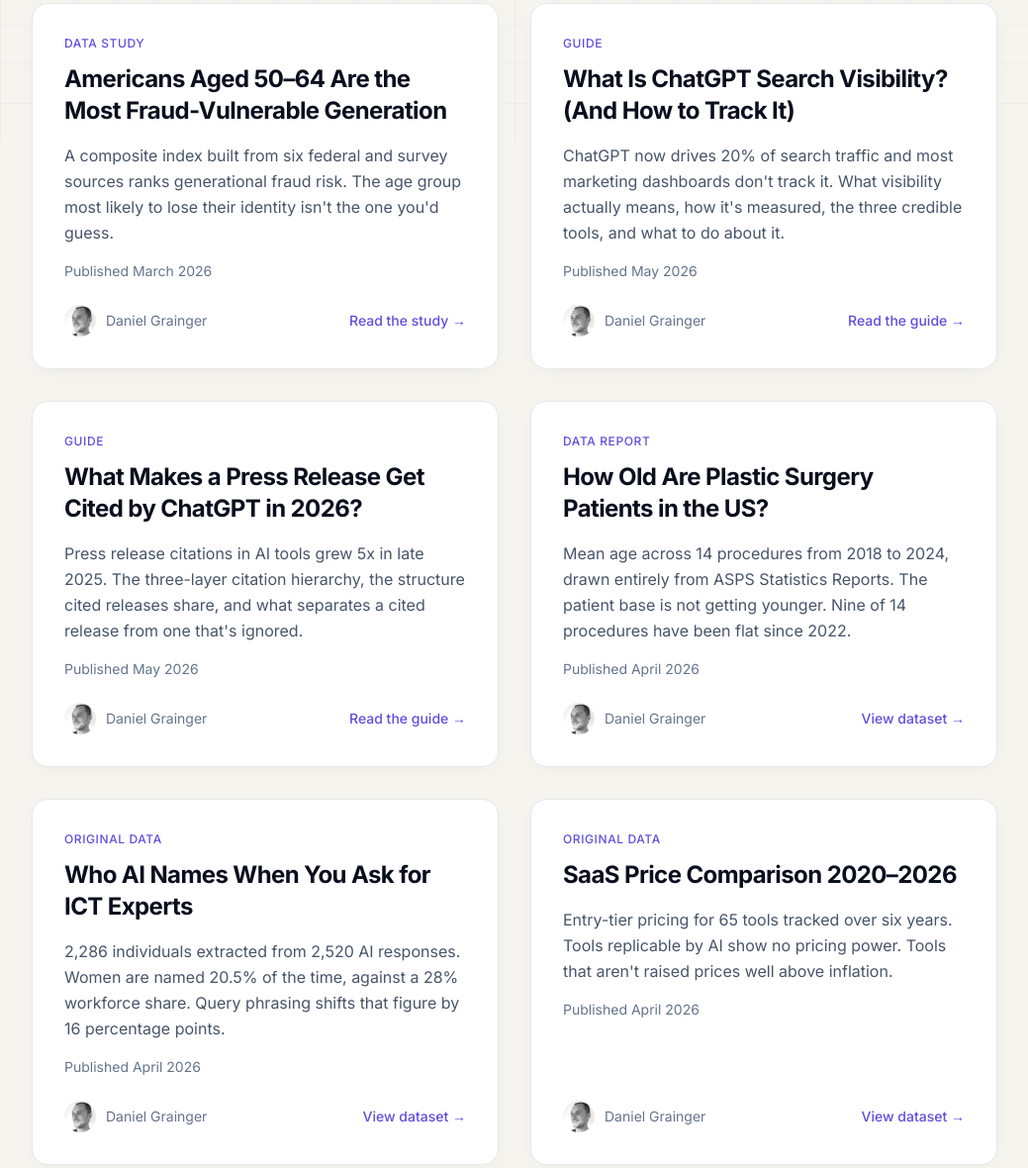
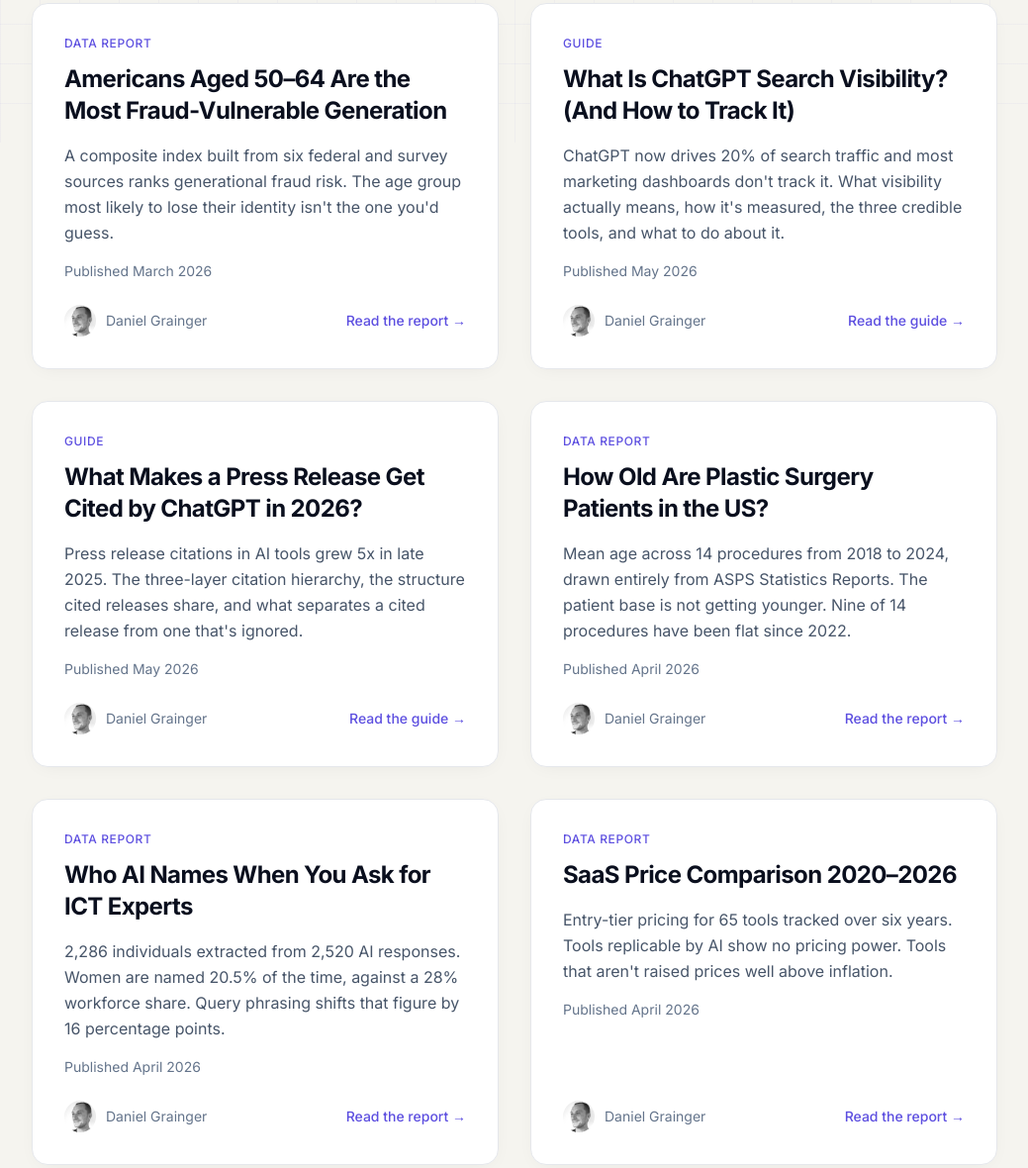
Before and after one commit to dpf1988/ranking-atlas-website, an Astro site: page /resources in a window 1280 px wide. Shown: the part 656-1836 px from the top of the page at 99% size, without its empty margins (120-1159 px from the left). Built offline with nearby package versions, Linux system fonts and the light colour scheme; Astro itself is replaced by a stand-in of ours.

Commit message:
Unify data category labels under 'Data Report' across the site
All data-led pages now use the same eyebrow taxonomy. Standardises on the canonical label that CLAUDE.md uses as the example and that the existing RelatedResearch blurbs already use in running prose.

Eyebrows:
- generational-fraud: Data Study -> Data Report
- saas-pricing-inflation: Original Data -> Data Report
- ai-names-ict-experts: Original Data -> Data Report

Resources hub cards:
- Data Study / Original Data eyebrows -> Data Report
- 'View dataset' and 'Read the study' card CTAs -> 'Read the report'

```diff
--- a/src/pages/resources/ai-names-ict-experts/index.astro
+++ b/src/pages/resources/ai-names-ict-experts/index.astro
@@ -42,7 +42,7 @@ const jsonLd = {
   <!-- ── 1. Hero ────────────────────────────────────────────────────────── -->
   <section class="pt-20 md:pt-28 pb-16 border-b border-[#0A0F1E]/8">
     <div class="max-w-3xl mx-auto px-6">
-      <div class="text-sm uppercase tracking-wider text-brand font-medium mb-3">Original Data</div>
+      <div class="text-sm uppercase tracking-wider text-brand font-medium mb-3">Data Report</div>
       <h1 class="text-4xl md:text-5xl lg:text-6xl font-bold tracking-tight text-ink leading-[1.1] mb-6">
         Who AI Names When You Ask for ICT Experts
       </h1>
--- a/src/pages/resources/generational-fraud.astro
+++ b/src/pages/resources/generational-fraud.astro
@@ -43,7 +43,7 @@ const jsonLd = {
   <article class="py-20 md:py-28">
     <div class="max-w-3xl mx-auto px-6">
 
-      <div class="text-sm uppercase tracking-wider text-brand font-medium mb-3">Data Study</div>
+      <div class="text-sm uppercase tracking-wider text-brand font-medium mb-3">Data Report</div>
       <h1 class="text-4xl md:text-5xl lg:text-6xl font-bold tracking-tight text-ink leading-[1.1] mb-6">
         Americans aged 50–64 are the most fraud-vulnerable generation in the United States
       </h1>
--- a/src/pages/resources/index.astro
+++ b/src/pages/resources/index.astro
@@ -216,7 +216,7 @@ const jsonLd = {
       </a>
 
       <a href="/resources/generational-fraud" class="group bg-white rounded-2xl shadow-card border border-[#0A0F1E]/8 p-8 hover:shadow-lg hover:border-[#5D4FE0]/20 transition-all duration-300 block flex flex-col">
-        <div class="text-xs uppercase tracking-wider text-brand font-medium mb-3">Data Study</div>
+        <div class="text-xs uppercase tracking-wider text-brand font-medium mb-3">Data Report</div>
         <h2 class="text-xl md:text-2xl font-bold tracking-tight text-ink mb-4 leading-snug group-hover:text-[#5D4FE0] transition-colors">
           Americans Aged 50–64 Are the Most Fraud-Vulnerable Generation
         </h2>
@@ -229,7 +229,7 @@ const jsonLd = {
             <img src="/assets/images/author/daniel-headshot.jpg" alt="Daniel Grainger" class="w-8 h-8 rounded-full object-cover" width="32" height="32" />
             <span class="text-sm text-muted">Daniel Grainger</span>
           </div>
-          <div class="text-sm text-brand font-medium group-hover:underline">Read the study →</div>
+          <div class="text-sm text-brand font-medium group-hover:underline">Read the report →</div>
         </div>
       </a>
 
@@ -283,12 +283,12 @@ const jsonLd = {
             <img src="/assets/images/author/daniel-headshot.jpg" alt="Daniel Grainger" class="w-8 h-8 rounded-full object-cover" width="32" height="32" />
             <span class="text-sm text-muted">Daniel Grainger</span>
           </div>
-          <div class="text-sm text-brand font-medium group-hover:underline">View dataset →</div>
+          <div class="text-sm text-brand font-medium group-hover:underline">Read the report →</div>
         </div>
       </a>
 
       <a href="/resources/ai-names-ict-experts" class="group bg-white rounded-2xl shadow-card border border-[#0A0F1E]/8 p-8 hover:shadow-lg hover:border-[#5D4FE0]/20 transition-all duration-300 block flex flex-col">
-        <div class="text-xs uppercase tracking-wider text-brand font-medium mb-3">Original Data</div>
+        <div class="text-xs uppercase tracking-wider text-brand font-medium mb-3">Data Report</div>
         <h2 class="text-xl md:text-2xl font-bold tracking-tight text-ink mb-4 leading-snug group-hover:text-[#5D4FE0] transition-colors">
           Who AI Names When You Ask for ICT Experts
         </h2>
@@ -301,12 +301,12 @@ const jsonLd = {
             <img src="/assets/images/author/daniel-headshot.jpg" alt="Daniel Grainger" class="w-8 h-8 rounded-full object-cover" width="32" height="32" />
             <span class="text-sm text-muted">Daniel Grainger</span>
           </div>
-          <div class="text-sm text-brand font-medium group-hover:underline">View dataset →</div>
+          <div class="text-sm text-brand font-medium group-hover:underline">Read the report →</div>
         </div>
       </a>
 
       <a href="/resources/saas-pricing-inflation" class="group bg-white rounded-2xl shadow-card border border-[#0A0F1E]/8 p-8 hover:shadow-lg hover:border-[#5D4FE0]/20 transition-all duration-300 block flex flex-col">
-        <div class="text-xs uppercase tracking-wider text-brand font-medium mb-3">Original Data</div>
+        <div class="text-xs uppercase tracking-wider text-brand font-medium mb-3">Data Report</div>
         <h2 class="text-xl md:text-2xl font-bold tracking-tight text-ink mb-4 leading-snug group-hover:text-[#5D4FE0] transition-colors">
           SaaS Price Comparison 2020–2026
         </h2>
@@ -319,7 +319,7 @@ const jsonLd = {
             <img src="/assets/images/author/daniel-headshot.jpg" alt="Daniel Grainger" class="w-8 h-8 rounded-full object-cover" width="32" height="32" />
             <span class="text-sm text-muted">Daniel Grainger</span>
           </div>
-          <div class="text-sm text-brand font-medium group-hover:underline">View dataset →</div>
+          <div class="text-sm text-brand font-medium group-hover:underline">Read the report →</div>
         </div>
       </a>
 
--- a/src/pages/resources/saas-pricing-inflation.astro
+++ b/src/pages/resources/saas-pricing-inflation.astro
@@ -42,7 +42,7 @@ const jsonLd = {
   <!-- ── 1. Hero section ──────────────────────────────────────────────── -->
   <section class="pt-20 md:pt-28 pb-16 border-b border-[#0A0F1E]/8">
     <div class="max-w-3xl mx-auto px-6">
-      <div class="text-sm uppercase tracking-wider text-brand font-medium mb-3">Original Data</div>
+      <div class="text-sm uppercase tracking-wider text-brand font-medium mb-3">Data Report</div>
       <h1 class="text-4xl md:text-5xl lg:text-6xl font-bold tracking-tight text-ink leading-[1.1] mb-6">
         SaaS Price Comparison 2020–2026
       </h1>
```
